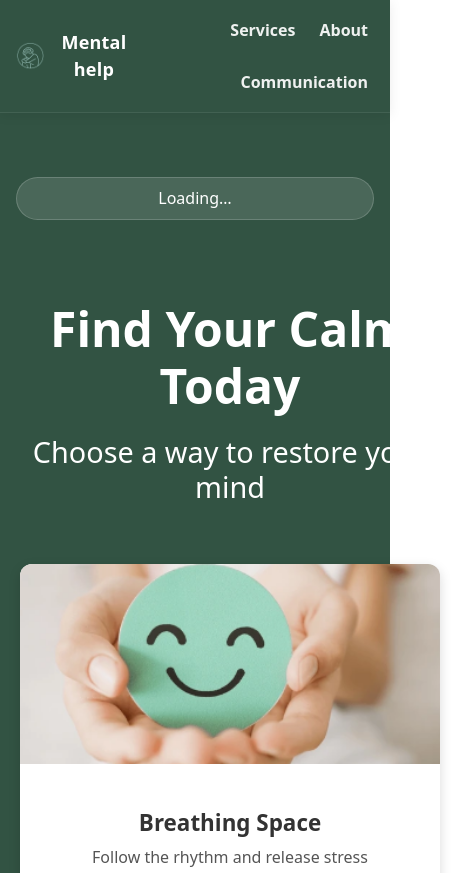
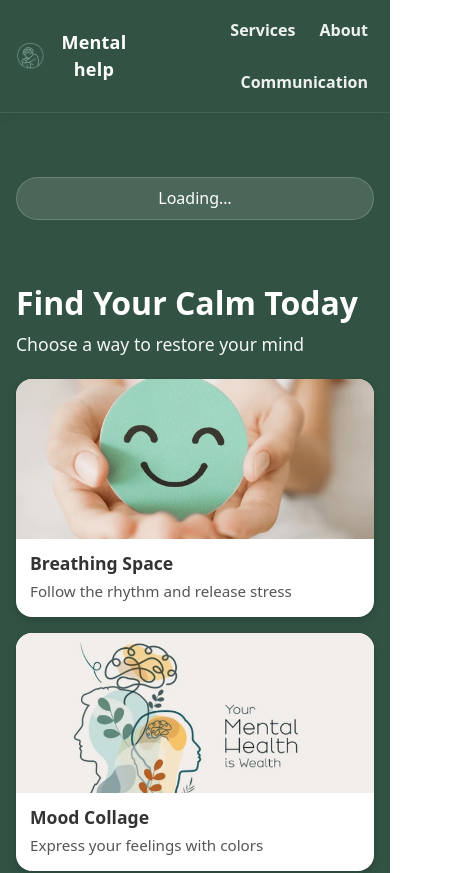
Before and after one commit to niuniu121/brainhealth, a Vue app: page / in a window 390 px wide. Shown: the top 873 px of the page, 460 px wide, since content can reach past the window. Built offline with nearby package versions, Linux system fonts and the light colour scheme; no server answers.

Commit message:
change style

```diff
--- a/src/views/HomePage.vue
+++ b/src/views/HomePage.vue
@@ -52,16 +52,9 @@ import TipBar from "@/components/TipBar.vue";
   min-height: 100vh;
   background: #325343;
   color: #fff;
+  overflow-x: hidden;
 }
-header {
-  position: fixed;
-  top: 0;
-  left: 0;
-  width: 100%;
-  z-index: 50;
-  background: #325343;
-  box-shadow: 0 2px 6px rgba(0, 0, 0, 0.2);
-}
+
 .home-container {
   flex: 1;
   display: flex;
@@ -72,17 +65,21 @@ header {
   text-align: center;
   max-width: 1400px;
   margin: 0 auto;
+  overflow-x: hidden;
 }
+
 .main-title {
   font-size: 3rem;
   font-weight: 800;
   margin-bottom: 20px;
 }
+
 .subtitle {
   font-size: 1.8rem;
   margin-bottom: 60px;
   font-weight: 500;
 }
+
 .therapy-options {
   display: flex;
   justify-content: center;
@@ -92,6 +89,7 @@ header {
   max-width: 1600px;
   margin: 0 auto;
 }
+
 .therapy-card {
   background: #fff;
   color: #333;
@@ -104,15 +102,19 @@ header {
   display: flex;
   flex-direction: column;
 }
+
 .therapy-card:hover {
   transform: translateY(-12px);
   box-shadow: 0 8px 20px rgba(0, 0, 0, 0.25);
 }
+
 .therapy-card img {
   width: 100%;
   height: 200px;
   object-fit: cover;
+  display: block;
 }
+
 .therapy-info {
   flex: 1;
   padding: 16px;
@@ -120,19 +122,97 @@ header {
   flex-direction: column;
   justify-content: center;
 }
+
 .therapy-info h3 {
   font-size: 1.4rem;
   margin-bottom: 8px;
   font-weight: 600;
 }
+
 .therapy-info p {
   font-size: 1rem;
   color: #555;
 }
+
 .helper-copy {
   width: 100%;
   text-align: center;
   margin-top: 16px;
   opacity: 0.9;
 }
+
+@media (max-width: 768px) {
+  .home-container {
+    padding: calc(64px + env(safe-area-inset-top)) 16px 24px;
+    align-items: stretch;
+    text-align: left;
+  }
+
+  .main-title {
+    font-size: 2rem;
+    line-height: 1.2;
+    margin-bottom: 12px;
+    text-align: left;
+  }
+
+  .subtitle {
+    font-size: 1.1rem;
+    margin-bottom: 24px;
+    font-weight: 500;
+    opacity: 0.95;
+    text-align: left;
+  }
+
+  .therapy-options {
+    gap: 16px;
+    justify-content: stretch;
+  }
+
+  .therapy-card {
+    width: 100%;
+    max-width: 100%;
+    height: auto;
+    border-radius: 16px;
+    box-shadow: 0 3px 10px rgba(0, 0, 0, 0.18);
+  }
+
+  .therapy-card img {
+    height: 160px;
+  }
+
+  .therapy-info {
+    padding: 14px;
+    align-items: flex-start;
+  }
+
+  .therapy-info h3 {
+    font-size: 1.1rem;
+    margin-bottom: 6px;
+  }
+
+  .therapy-info p {
+    font-size: 0.95rem;
+  }
+
+  .helper-copy {
+    font-size: 0.95rem;
+    margin-top: 8px;
+    text-align: center;
+  }
+}
+
+@media (max-width: 360px) {
+  .home-container {
+    padding: calc(56px + env(safe-area-inset-top)) 12px 20px;
+  }
+  .main-title {
+    font-size: 1.7rem;
+  }
+  .subtitle {
+    font-size: 1rem;
+  }
+  .therapy-card img {
+    height: 140px;
+  }
+}
 </style>
```
